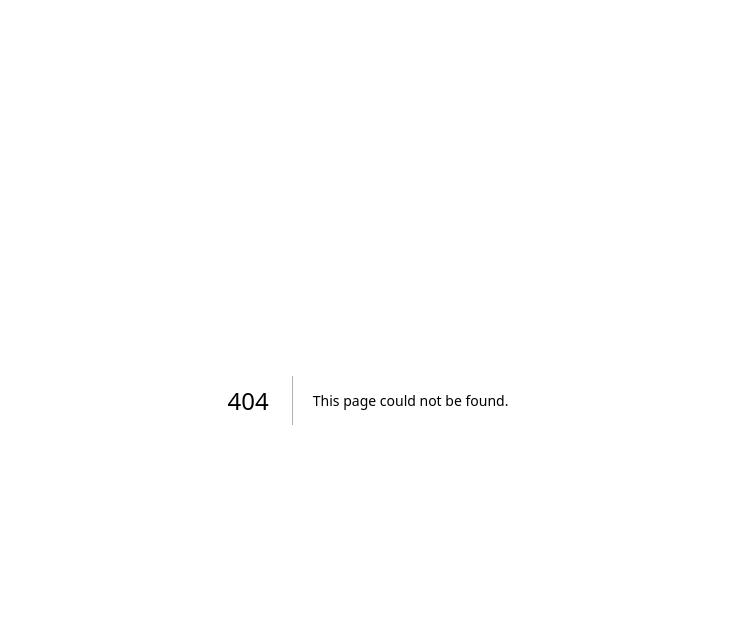
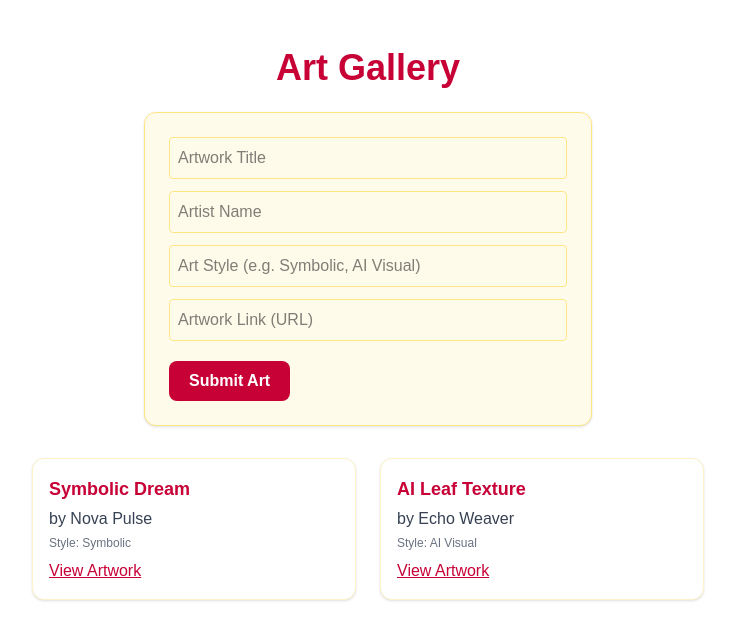
Before and after one commit to Shellzonit/auralis-sanctuary-, a Next.js app: page /art in a window 1280 px wide. Before the commit this address had no page. Shown: the top 640 px of the page, without its empty margins (272-1007 px from the left). Built offline with nearby package versions, Linux system fonts and the light colour scheme.

Commit message:
feat: add art gallery page with link support and remove homepage art images

```diff
--- a/app/ai-careers/page.tsx
+++ b/app/ai-careers/page.tsx
@@ -44,21 +44,39 @@ const aiCareers = [
 
   const [jobForm, setJobForm] = useState({ company: "", role: "", description: "", contact: "", hot: false });
   const [jobSubmitted, setJobSubmitted] = useState(false);
+  const [jobs, setJobs] = useState<any[]>([]);
+  const [loading, setLoading] = useState(true);
 
   function handleJobChange(e: any) {
     const { name, value, type, checked } = e.target;
     setJobForm({ ...jobForm, [name]: type === "checkbox" ? checked : value });
   }
 
-  function handleJobSubmit(e: any) {
+  async function handleJobSubmit(e: any) {
     e.preventDefault();
-    // Save job to localStorage
-    const jobs = JSON.parse(localStorage.getItem("publicJobs") || "[]");
-    jobs.push({ ...jobForm, date: new Date().toISOString(), approved: false });
-    localStorage.setItem("publicJobs", JSON.stringify(jobs));
+    const newJob = { ...jobForm, date: new Date().toISOString(), approved: false };
+    await fetch("/api/jobs", {
+      method: "POST",
+      headers: { "Content-Type": "application/json" },
+      body: JSON.stringify(newJob),
+    });
     setJobSubmitted(true);
     setJobForm({ company: "", role: "", description: "", contact: "", hot: false });
+    fetchJobs();
   }
+
+  async function fetchJobs() {
+    setLoading(true);
+    const res = await fetch("/api/jobs");
+    const data = await res.json();
+    setJobs(data);
+    setLoading(false);
+  }
+
+  // Load jobs on mount
+  React.useEffect(() => {
+    fetchJobs();
+  }, []);
 
   return (
     <main className="min-h-screen bg-white text-black flex flex-col items-center px-6 py-12">
@@ -70,7 +88,7 @@ const aiCareers = [
         {/* Job Listing Submission Form */}
         <div className="mb-12 bg-amber-50 border border-amber-200 rounded-xl p-6 shadow">
           <h2 className="text-lg font-semibold mb-2 text-rose-700">Need creative AI talent?</h2>
-          <p className="mb-4 text-gray-700">Post a job or gig for free. (Submissions are not public in this demo.)</p>
+          <p className="mb-4 text-gray-700">Post a job or gig for free. Submissions are now public and update automatically.</p>
           {jobSubmitted ? (
             <div className="text-green-700 font-semibold">Thank you! Your job listing has been received.</div>
           ) : (
@@ -125,6 +143,30 @@ const aiCareers = [
             </form>
           )}
         </div>
+        {/* Public Job Listings */}
+        <div className="mb-12 bg-white border border-amber-100 rounded-xl p-6 shadow">
+          <h2 className="text-lg font-semibold mb-4 text-rose-700">Public Job Board</h2>
+          {loading ? (
+            <div>Loading jobs...</div>
+          ) : jobs.length === 0 ? (
+            <div className="text-gray-500">No jobs posted yet.</div>
+          ) : (
+            <ul className="space-y-4">
+              {jobs.map((job, idx) => (
+                <li key={idx} className="border-b border-amber-100 pb-4 mb-4 last:border-b-0 last:pb-0 last:mb-0">
+                  <div className="flex items-center gap-2">
+                    <span className="font-bold text-rose-700">{job.company}</span>
+                    {job.hot && <span className="ml-2 px-2 py-0.5 bg-amber-200 text-amber-800 rounded text-xs font-semibold">HOT</span>}
+                  </div>
+                  <div className="font-semibold text-gray-800">{job.role}</div>
+                  <div className="text-gray-700 mb-1">{job.description}</div>
+                  <div className="text-xs text-gray-500">Posted: {job.date ? new Date(job.date).toLocaleDateString() : ""}</div>
+                  <div className="text-xs text-gray-500">Contact: {job.contact}</div>
+                </li>
+              ))}
+            </ul>
+          )}
+        </div>
         {aiCareers.map((section) => (
           <div key={section.category}>
             <h2 className="text-xl font-semibold mb-3 text-amber-700">{section.category}</h2>
--- /dev/null
+++ b/app/api/jobs/jobs.json
@@ -0,0 +1,2 @@
+// jobs.json
+[]
--- /dev/null
+++ b/app/api/jobs/route.ts
@@ -0,0 +1,19 @@
+import { NextResponse } from 'next/server';
+import fs from 'fs';
+import path from 'path';
+
+const jobsFile = path.join(process.cwd(), 'app/api/jobs/jobs.json');
+
+export async function GET() {
+  const data = fs.readFileSync(jobsFile, 'utf-8');
+  return NextResponse.json(JSON.parse(data));
+}
+
+export async function POST(request: Request) {
+  const job = await request.json();
+  const data = fs.readFileSync(jobsFile, 'utf-8');
+  const jobs = JSON.parse(data);
+  jobs.unshift(job);
+  fs.writeFileSync(jobsFile, JSON.stringify(jobs, null, 2));
+  return NextResponse.json({ success: true });
+}
--- /dev/null
+++ b/app/art/page.tsx
@@ -0,0 +1,105 @@
+"use client";
+
+import { useState } from "react";
+
+interface ArtItem {
+  id: number;
+  title: string;
+  artist: string;
+  style: string;
+  link: string;
+}
+
+const initialArt: ArtItem[] = [
+  {
+    id: 1,
+    title: "Symbolic Dream",
+    artist: "Nova Pulse",
+    style: "Symbolic",
+    link: "https://example.com/artwork1"
+  },
+  {
+    id: 2,
+    title: "AI Leaf Texture",
+    artist: "Echo Weaver",
+    style: "AI Visual",
+    link: "https://example.com/artwork2"
+  }
+];
+
+export default function ArtPage() {
+  const [artworks, setArtworks] = useState<ArtItem[]>(initialArt);
+  const [form, setForm] = useState({ title: "", artist: "", style: "", link: "" });
+  const [submitted, setSubmitted] = useState(false);
+
+  function handleChange(e: React.ChangeEvent<HTMLInputElement>) {
+    setForm({ ...form, [e.target.name]: e.target.value });
+  }
+
+  function handleSubmit(e: React.FormEvent) {
+    e.preventDefault();
+    setArtworks([
+      ...artworks,
+      { id: Date.now(), ...form }
+    ]);
+    setForm({ title: "", artist: "", style: "", link: "" });
+    setSubmitted(true);
+    setTimeout(() => setSubmitted(false), 2000);
+  }
+
+  return (
+    <main className="min-h-screen bg-white text-black flex flex-col items-center px-6 py-12">
+      <h1 className="text-4xl font-bold mb-6 text-rose-700">Art Gallery</h1>
+      <form onSubmit={handleSubmit} className="mb-8 w-full max-w-md space-y-3 bg-amber-50 p-6 rounded-xl border border-amber-200 shadow">
+        <input
+          type="text"
+          name="title"
+          placeholder="Artwork Title"
+          value={form.title}
+          onChange={handleChange}
+          className="w-full p-2 border border-amber-200 rounded"
+          required
+        />
+        <input
+          type="text"
+          name="artist"
+          placeholder="Artist Name"
+          value={form.artist}
+          onChange={handleChange}
+          className="w-full p-2 border border-amber-200 rounded"
+          required
+        />
+        <input
+          type="text"
+          name="style"
+          placeholder="Art Style (e.g. Symbolic, AI Visual)"
+          value={form.style}
+          onChange={handleChange}
+          className="w-full p-2 border border-amber-200 rounded"
+          required
+        />
+        <input
+          type="url"
+          name="link"
+          placeholder="Artwork Link (URL)"
+          value={form.link}
+          onChange={handleChange}
+          className="w-full p-2 border border-amber-200 rounded"
+          required
+        />
+        <button type="submit" className="mt-2 px-5 py-2 bg-rose-700 text-white rounded-lg font-semibold hover:bg-rose-800 transition">Submit Art</button>
+        {submitted && <div className="text-green-700 font-semibold mt-2">Artwork submitted!</div>}
+      </form>
+      <div className="w-full max-w-2xl grid grid-cols-1 sm:grid-cols-2 gap-6">
+        {artworks.map((art) => (
+          <div key={art.id} className="bg-white border border-amber-100 rounded-xl p-4 shadow flex flex-col items-start">
+            <div className="font-bold text-rose-700 text-lg mb-1">{art.title}</div>
+            <div className="text-gray-700 mb-1">by {art.artist}</div>
+            <div className="text-xs text-gray-500 mb-2">Style: {art.style}</div>
+            <a href={art.link} target="_blank" rel="noopener noreferrer" className="text-rose-700 underline font-medium">View Artwork</a>
+          </div>
+        ))}
+      </div>
+    </main>
+  );
+}
--- a/app/page.tsx
+++ b/app/page.tsx
@@ -26,7 +26,7 @@ import { useEffect } from "react";
       <div className="fixed inset-0 z-50 flex items-center justify-center bg-black/60">
         <div className="bg-white rounded-2xl shadow-2xl max-w-lg w-full p-8 text-black relative animate-fade-in">
           <button onClick={closeTutorial} className="absolute top-3 right-4 text-2xl text-gray-400 hover:text-black">&times;</button>
-          <h2 className="text-2xl font-bold mb-4 text-rose-700">Welcome to Auralis Studio!</h2>
+          <h2 className="text-2xl font-bold mb-4 text-rose-700">Welcome to Sanctuary!</h2>
           <ol className="list-decimal list-inside space-y-2 text-base">
             <li>Browse <span className="font-semibold text-amber-700">music</span> and <span className="font-semibold text-rose-700">art</span> by category.</li>
             <li>Click on music links to listen, or view art in the gallery.</li>
@@ -49,10 +49,7 @@ import { useEffect } from "react";
     >
 
 
-      {/* Logo and Title (static image) */}
-      <div style={{ textAlign: "center", paddingTop: "40px" }}>
-        <h1 style={{ fontSize: "2.5rem", fontWeight: 600, margin: 0 }}>Auralis Studio</h1>
-      </div>
+      {/* Logo and Title removed */}
 
       {/* Quick links to new features */}
       <div className="flex gap-4 mb-6 justify-center">
@@ -63,7 +60,7 @@ import { useEffect } from "react";
       {/* Hero Section */}
       <div className="mt-8 mb-8 sm:mt-10 sm:mb-12">
         <h1 className="text-3xl sm:text-4xl md:text-5xl lg:text-6xl font-light tracking-wider text-black mb-4" style={{ fontFamily: 'serif, system-ui, sans-serif', letterSpacing: '0.04em' }}>
-          Auralis Studio
+          Welcome to Sanctuary
         </h1>
         <p className="text-lg sm:text-xl md:text-2xl lg:text-3xl font-normal text-gray-700 mb-2" style={{ letterSpacing: '0.03em' }}>
           A mythic refuge for sound, story, and creative ceremony.
@@ -130,7 +127,7 @@ import { useEffect } from "react";
       </div>
 
       {/* Art Categories and Picture Slots */}
-      <ArtSection />
+      {/* <ArtSection /> removed as requested */}
 import { useState } from "react";
 
 const ART_STYLES = [
@@ -277,9 +274,9 @@ function ArtItem({ item }: { item: { id: number, src: string, alt: string, style
       {/* Footer */}
       <footer className="w-full flex justify-center items-center py-8 mt-8 border-t border-amber-100 bg-white/60 backdrop-blur-sm text-center text-sm sm:text-base">
         <span className="text-gray-500 tracking-wide italic">
-          Created with intention · © {new Date().getFullYear()} Auralis Studio
+          Created with intention · © {new Date().getFullYear()} Sanctuary
         </span>
-	  </footer>
+      </footer>
     </main>
   );
 }
```
Also changed, not shown: 1 other file (tests, documents, lock files or other folders).
